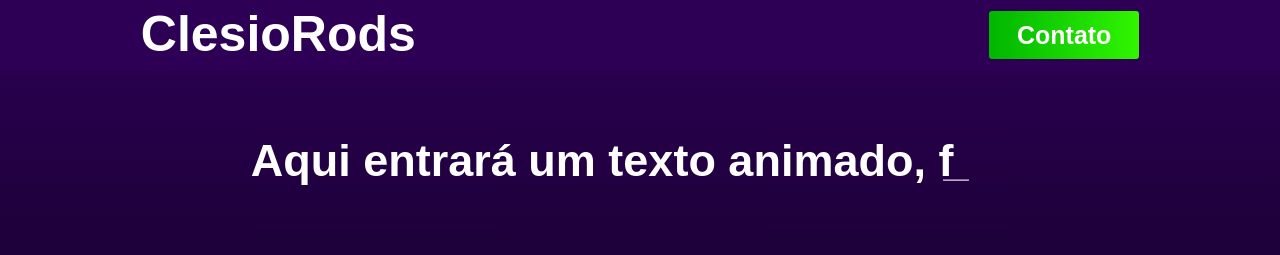
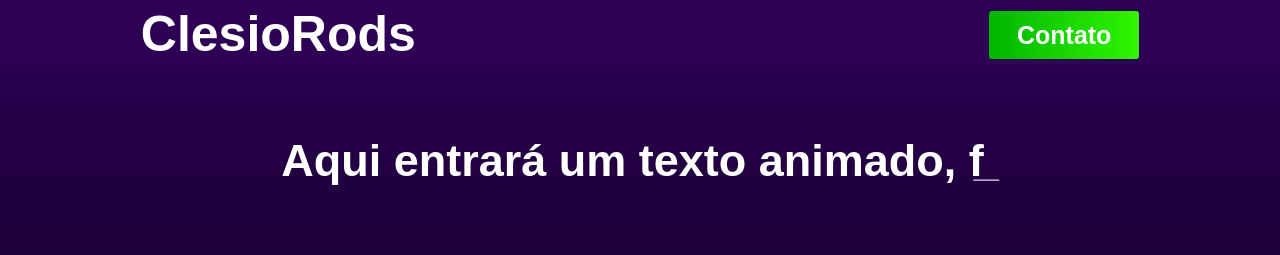
Before and after one commit to clesiorods/personal_website, a plain HTML site: page index.html in a window 1280 px wide. Shown: the top 255 px of the page. Drawn offline with nearby package versions, Linux system fonts and the light colour scheme; no server answers.

Commit message:
Correção de bugs

```diff
--- a/css/main.css
+++ b/css/main.css
@@ -15,39 +15,6 @@ ul {
 
 li {
     margin-top: -10px;
-}
-
-div#gradient {
-    height: 100vh;
-    width: 100vw;
-    background-image: linear-gradient(rgb(45, 0, 85), rgb(20, 0, 41), rgb(0, 0, 15));
-}
-
-div#animado {
-    grid-column-start: 1;
-    grid-column-end: 3;
-    margin-top: 60px;
-    padding: 30px 100px 13px 110px;
-
-    font: 800 45px Arial;
-}
-
-
-
-div#animado p::after {
-    content: '_';
-    margin-left: -10px;
-    opacity: 1;
-    animation: piscar .65s infinite;
-}
-
-@keyframes piscar {
-    0%, 100% {
-        opacity: 1;
-    }
-    50% {
-        opacity: 0;
-    }
 }
 
 div#top_bar {
@@ -87,6 +54,42 @@ nav button {
     font: 600 25px Arial;
 }
 
+div#gradient {
+    height: 100vh;
+    width: 100vw;
+    background-image: linear-gradient(rgb(45, 0, 85), rgb(20, 0, 41), rgb(0, 0, 15));
+}
+
+div#animado {
+    grid-column-start: 1;
+    grid-column-end: 3;
+    margin-top: 60px;
+    padding: 30px 100px 13px 100px;
+    max-width: 800px;
+    margin-left: auto;
+    margin-right: auto;
+
+    font: 800 45px Arial;
+}
+
+
+div#animado p::after {
+    content: '_';
+    margin-left: -10px;
+    opacity: 1;
+    animation: piscar .65s infinite;
+}
+
+@keyframes piscar {
+    0%, 100% {
+        opacity: 1;
+    }
+    50% {
+        opacity: 0;
+    }
+}
+
+
 main {
 
     margin-left: auto;
@@ -97,7 +100,6 @@ main {
     grid-template-rows: auto auto;
     width: 78vw;
     max-width: 1500px;
-    min-width: 600px;
 }
 
 article.container {
@@ -167,6 +169,5 @@ footer {
     div div#animado {
         width: 60vw;
         font-size: 5vh;
-        padding-left: 100px;
     }
 }
```
